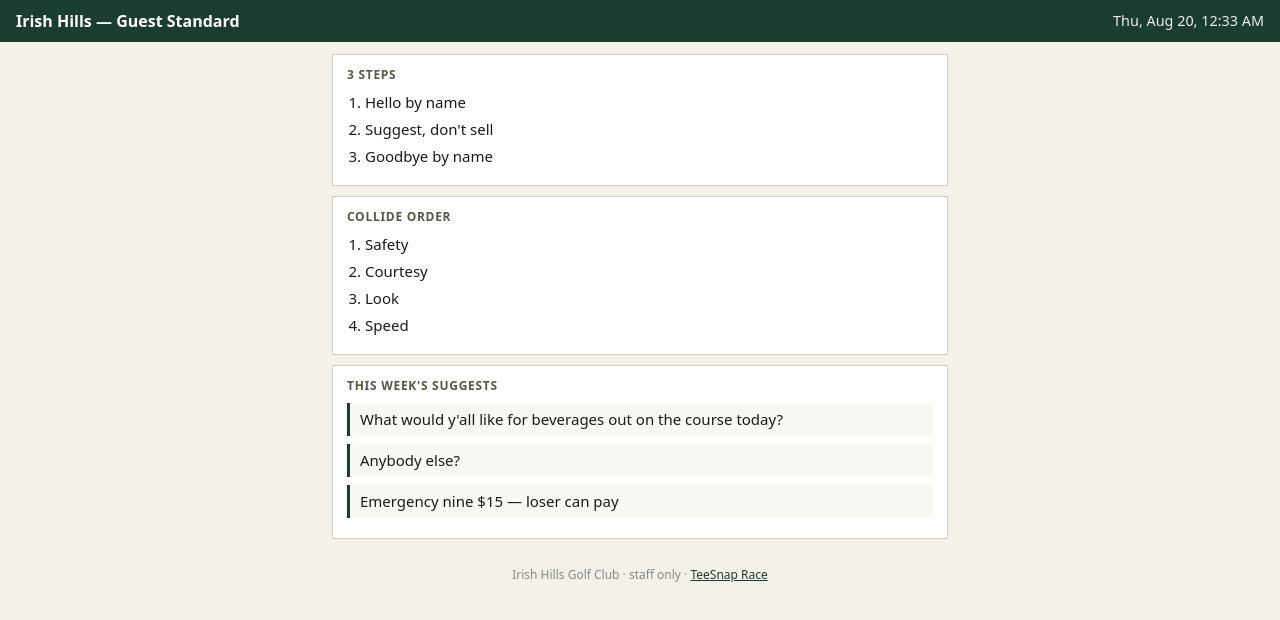
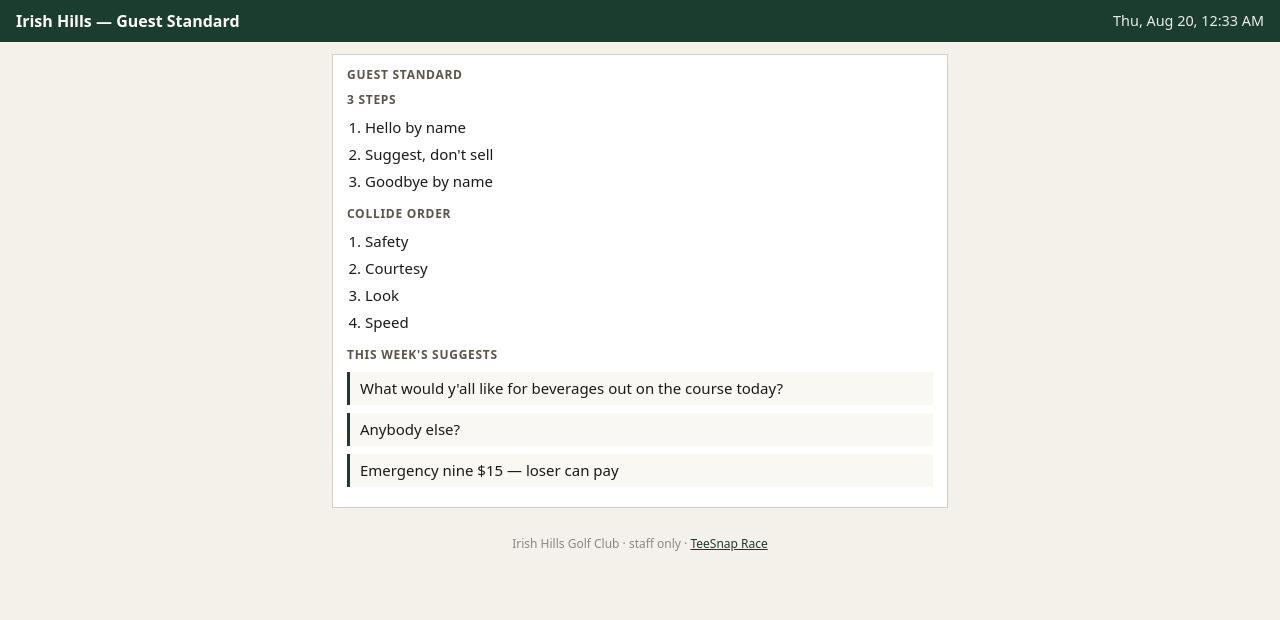
Before and after one commit to traderbb2/irish-hills-staff, a plain HTML site: page course.html in a window 1280 px wide. Drawn offline with Linux system fonts and the light colour scheme.

Commit message:
course: Guest Standard card only

```diff
--- a/course.html
+++ b/course.html
@@ -28,24 +28,21 @@
   </header>
   <div class="wrap">
     <div class="card">
+      <h2>Guest Standard</h2>
       <h2>3 steps</h2>
       <ol>
         <li>Hello by name</li>
         <li>Suggest, don't sell</li>
         <li>Goodbye by name</li>
       </ol>
-    </div>
-    <div class="card">
-      <h2>Collide order</h2>
+      <h2 style="margin-top:14px">Collide order</h2>
       <ol>
         <li>Safety</li>
         <li>Courtesy</li>
         <li>Look</li>
         <li>Speed</li>
       </ol>
-    </div>
-    <div class="card">
-      <h2>This week's suggests</h2>
+      <h2 style="margin-top:14px">This week's suggests</h2>
       <div class="script">What would y'all like for beverages out on the course today?</div>
       <div class="script">Anybody else?</div>
       <div class="script">Emergency nine $15 — loser can pay</div>
```
